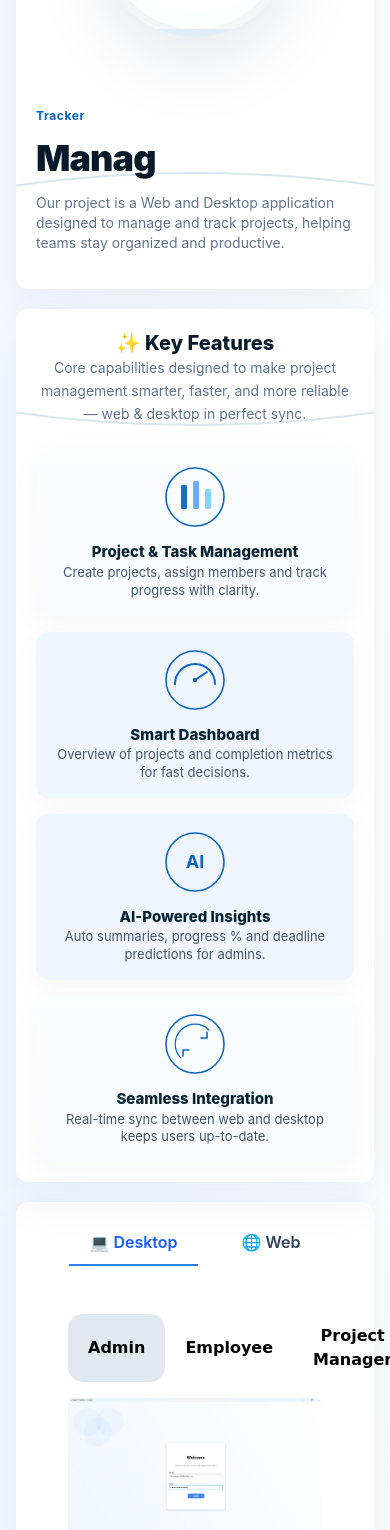
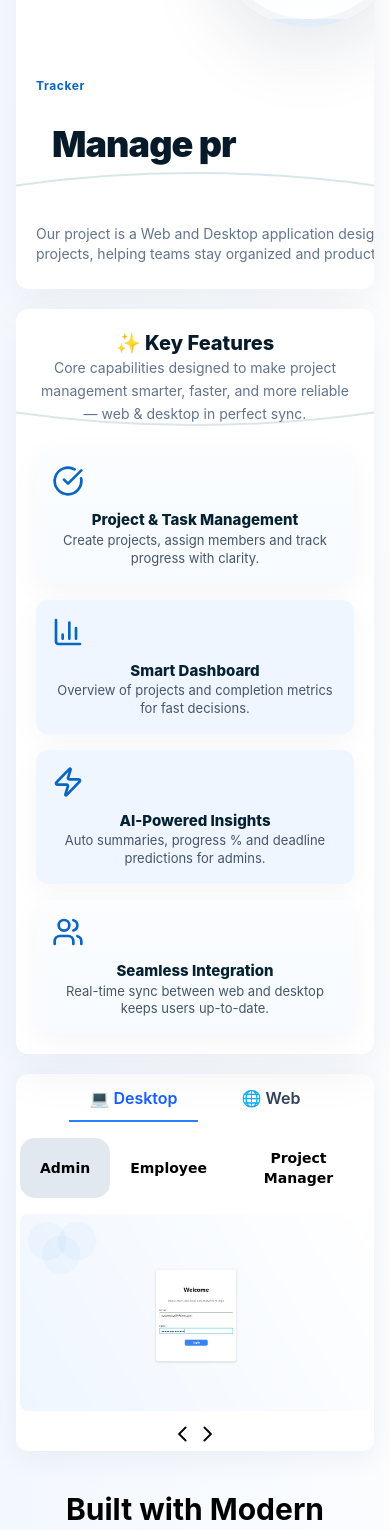
Before and after one commit to AALRUMAIH/project-tracker-fe, a Vue app: page / in a window 390 px wide. Shown: the part 283-1813 px from the top of the page. Built offline with nearby package versions, Linux system fonts and the light colour scheme; no server answers.

Commit message:
update for the landing page

```diff
--- a/src/components/Footer.vue
+++ b/src/components/Footer.vue
@@ -25,7 +25,7 @@
           <!-- Top row -->
           <div class="flex items-center  gap-2 sm:gap-3">
             <div
-              class="w-10 h-10 sm:w-12 sm:h-12 rounded-xl grid place-items-center text-sm font-bold text-white
+              class="w-10 h-10 sm:w-12 sm:h-12 rounded-xl grid place-items-center text-sm  font-bold text-white
                      bg-gradient-to-br from-blue-500 to-cyan-500 overflow-hidden"
               :title="m.name"
             >
@@ -39,7 +39,7 @@
             </div>
 
             <div class="min-w-0">
-              <h4 class="font-semibold text-slate-900 truncate text-sm sm:text-base">{{ m.name }}</h4>
+              <h4 class="font-semibold text-slate-900  truncate text-xs sm:text-base">{{ m.name }}</h4>
               <p class="text-slate-500 text-[11px] sm:text-xs truncate">{{ m.role }}</p>
             </div>
           </div>
--- a/src/pages/DesktopContent.vue
+++ b/src/pages/DesktopContent.vue
@@ -1,13 +1,13 @@
 <template>
-  <div class="flex flex-col p-8">
+  <div class="flex flex-col p-0 sm:p-10 ">
     <div class="w-full max-w-5xl mx-auto">
       <div class="flex justify-between w-full mb-4">
-        <button   class="sketch-btn red"
+        <button   class="sketch-btn red text-sm sm:text-2xl"
     @click="activeRole = 'admin'; showGallery('admin')"
     :style="activeRole === 'admin' ? activeStyle : {}"
   >Admin</button>
         <button
-    class="sketch-btn blue"
+    class="sketch-btn blue text-sm sm:text-2xl"
     @click="activeRole = 'employee'; showGallery('employee')"
     :style="activeRole === 'employee' ? activeStyle : {}"
   >
@@ -15,7 +15,7 @@
   </button>
 
   <button
-    class="sketch-btn green"
+    class="sketch-btn green text-sm sm:text-2xl"
     @click="activeRole = 'pm'; showGallery('pm')"
     :style="activeRole === 'pm' ? activeStyle : {}"
   >
@@ -23,18 +23,21 @@
   </button>
       </div>
 
-      <div class="flex justify-center items-center w-full ">
+      <div class="flex justify-center items-center w-full  ">
         <div v-if="images.length" >
-          <img :src="images[current]" class="gallery-img w-full  rounded-lg" />
+<img
+  :src="images[current]"
+  class="w-full aspect-[16/9] object-cover rounded-lg"
+/>
           <div class=" mt-3 flex justify-center gap-2  ">
 
 
               <button @click="prev"  >
-                            <i class="pi pi-chevron-left" style="font-size: 2rem"> </i>
+                            <i class="pi pi-chevron-left text-base sm:text-3xl" > </i>
 
               </button>
             <button @click="next"  >
-              <i class="pi pi-chevron-right" style="font-size: 2rem"> </i>
+              <i class="pi pi-chevron-right text-base sm:text-3xl" > </i>
             </button>
           </div>
         </div>
@@ -108,20 +111,13 @@ export default {
   border-radius:15px ;
 }
 
-.gallery {
-  display: flex;
-  flex-direction: column;
-  align-items: center;
-  gap: 12px;
-
+#gallery-img{
+  width: 100%;
+  height: 100%;
 }
 
 
-.gallery-img {
 
-  object-fit: cover;
-
-}
 
 .controls button {
   margin: 0 5px;
--- a/src/pages/Landing.vue
+++ b/src/pages/Landing.vue
@@ -103,8 +103,15 @@
         <!-- Copy -->
         <div class="relative z-10 max-w-3xl flex flex-col gap-3 sm:gap-4 text-left">
           <div class="text-[#0a66c2] font-bold tracking-wider text-xs sm:text-sm">Tracker</div>
-          <h1 class="m-0 p-0 text-4xl sm:text-5xl leading-tight text-[#071a2a] font-black tracking-tight">
+          <h1 class="m-0 sm:p-0 p-4 text-4xl sm:text-5xl leading-tight text-[#071a2a] font-black tracking-tight "
+
+          >
+            <span
+    class="inline-block overflow-hidden"
+    style="min-height: 4rem; min-width: 20ch; text-align:left;"
+  >
             <span ref="typeEl" aria-live="polite" />
+            </span>
             <span class="sr-only">typewriter headline</span>
           </h1>
           <p class="m-0 p-0 text-slate-500 max-w-[780px] text-sm sm:text-base">
@@ -132,44 +139,25 @@
 
         <div class="grid grid-cols-1 sm:grid-cols-2 gap-4 flex-1 w-full">
           <div class="bg-gradient-to-b from-[#fbfdff] to-[#f7fbff] rounded-xl p-4 text-center shadow-[0_8px_30px_rgba(9,30,63,0.04)] space-y-3">
-            <svg width="64" height="64" viewBox="0 0 64 64" class="mx-auto" aria-hidden>
-              <circle cx="32" cy="32" r="29" stroke="#0a66c2" stroke-width="1.6" fill="none"/>
-              <rect x="18" y="20" width="6" height="24" rx="1.5" fill="#0a66c2" opacity="0.95"/>
-              <rect x="30" y="16" width="6" height="28" rx="1.5" fill="#60a5fa" opacity="0.95"/>
-              <rect x="42" y="24" width="6" height="20" rx="1.5" fill="#7dd3fc" opacity="0.95"/>
-            </svg>
+           <svg xmlns="http://www.w3.org/2000/svg" width="24" height="24" viewBox="0 0 24 24" fill="none" stroke="#0a66c2" stroke-width="2" stroke-linecap="round" stroke-linejoin="round" class="lucide lucide-circle-check-big h-8 w-8 text-primary" data-lov-id="src/pages/Index.tsx:135:20" data-lov-name="feature.icon" data-component-path="src/pages/Index.tsx" data-component-line="135" data-component-file="Index.tsx" data-component-name="feature.icon" data-component-content="%7B%22className%22%3A%22h-8%20w-8%20text-primary%22%7D"><path d="M21.801 10A10 10 0 1 1 17 3.335"></path><path d="m9 11 3 3L22 4"></path></svg>
             <h3 class="m-0 text-[15px] text-[#052233] font-extrabold">Project &amp; Task Management</h3>
             <p class="m-0 text-slate-600 text-[13px] leading-snug">Create projects, assign members and track progress with clarity.</p>
           </div>
 
           <div class="rounded-xl p-4 text-center shadow-[0_8px_30px_rgba(9,30,63,0.04)] space-y-3 bg-blue-50">
-            <svg width="64" height="64" viewBox="0 0 64 64" class="mx-auto" aria-hidden>
-              <circle cx="32" cy="32" r="29" stroke="#0a66c2" stroke-width="1.6" fill="none"/>
-              <path d="M12 36 A20 20 0 0 1 52 36" stroke="#0a66c2" stroke-width="2" stroke-linecap="round" fill="none"/>
-              <path d="M32 32 L44 24" stroke="#0a66c2" stroke-width="2" stroke-linecap="round" />
-              <circle cx="32" cy="32" r="2.2" fill="#0a66c2"/>
-            </svg>
+         <svg xmlns="http://www.w3.org/2000/svg" width="24" height="24" viewBox="0 0 24 24" fill="none" stroke="#0a66c2" stroke-width="2" stroke-linecap="round" stroke-linejoin="round" class="lucide lucide-chart-column h-8 w-8 text-primary" data-lov-id="src/pages/Index.tsx:135:20" data-lov-name="feature.icon" data-component-path="src/pages/Index.tsx" data-component-line="135" data-component-file="Index.tsx" data-component-name="feature.icon" data-component-content="%7B%22className%22%3A%22h-8%20w-8%20text-primary%22%7D"><path d="M3 3v16a2 2 0 0 0 2 2h16"></path><path d="M18 17V9"></path><path d="M13 17V5"></path><path d="M8 17v-3"></path></svg>
             <h3 class="m-0 text-[15px] text-[#052233] font-extrabold">Smart Dashboard</h3>
             <p class="m-0 text-slate-600 text-[13px] leading-snug">Overview of projects and completion metrics for fast decisions.</p>
           </div>
 
           <div class="rounded-xl p-4 text-center shadow-[0_8px_30px_rgba(9,30,63,0.04)] space-y-3 bg-blue-50">
-            <svg width="64" height="64" viewBox="0 0 64 64" class="mx-auto" aria-hidden>
-              <circle cx="32" cy="32" r="29" stroke="#0a66c2" stroke-width="1.6" fill="none"/>
-              <text x="32" y="38" text-anchor="middle" font-size="18" font-weight="700" fill="#0a66c2"
-                    font-family="Inter, system-ui, -apple-system, 'Segoe UI', Roboto, Arial">AI</text>
-            </svg>
+            <svg xmlns="http://www.w3.org/2000/svg" width="24" height="24" viewBox="0 0 24 24" fill="none" stroke="#0a66c2" stroke-width="2" stroke-linecap="round" stroke-linejoin="round" class="lucide lucide-zap h-8 w-8 text-primary" data-lov-id="src/pages/Index.tsx:135:20" data-lov-name="feature.icon" data-component-path="src/pages/Index.tsx" data-component-line="135" data-component-file="Index.tsx" data-component-name="feature.icon" data-component-content="%7B%22className%22%3A%22h-8%20w-8%20text-primary%22%7D"><path d="M4 14a1 1 0 0 1-.78-1.63l9.9-10.2a.5.5 0 0 1 .86.46l-1.92 6.02A1 1 0 0 0 13 10h7a1 1 0 0 1 .78 1.63l-9.9 10.2a.5.5 0 0 1-.86-.46l1.92-6.02A1 1 0 0 0 11 14z"></path></svg>
             <h3 class="m-0 text-[15px] text-[#052233] font-extrabold">AI-Powered Insights</h3>
             <p class="m-0 text-slate-600 text-[13px] leading-snug">Auto summaries, progress % and deadline predictions for admins.</p>
           </div>
 
           <div class="bg-gradient-to-b from-[#fbfdff] to-[#f7fbff] rounded-xl p-4 text-center shadow-[0_8px_30px_rgba(9,30,63,0.04)] space-y-3">
-            <svg width="64" height="64" viewBox="0 0 64 64" class="mx-auto" aria-hidden>
-              <circle cx="32" cy="32" r="29" stroke="#0a66c2" stroke-width="1.6" fill="none"/>
-              <path d="M44 20v6h-6" stroke="#0a66c2" stroke-width="1.6" stroke-linecap="round" stroke-linejoin="round" fill="none"/>
-              <path d="M20 44v-6h6" stroke="#0a66c2" stroke-width="1.6" stroke-linecap="round" stroke-linejoin="round" fill="none"/>
-              <path d="M46 18 A18 18 0 0 0 18 46" stroke="#0a66c2" stroke-width="1.2" fill="none" stroke-linecap="round"/>
-            </svg>
+           <svg xmlns="http://www.w3.org/2000/svg" width="24" height="24" viewBox="0 0 24 24" fill="none" stroke="#0a66c2" stroke-width="2" stroke-linecap="round" stroke-linejoin="round" class="lucide lucide-users h-8 w-8 text-primary" data-lov-id="src/pages/Index.tsx:135:20" data-lov-name="feature.icon" data-component-path="src/pages/Index.tsx" data-component-line="135" data-component-file="Index.tsx" data-component-name="feature.icon" data-component-content="%7B%22className%22%3A%22h-8%20w-8%20text-primary%22%7D"><path d="M16 21v-2a4 4 0 0 0-4-4H6a4 4 0 0 0-4 4v2"></path><circle cx="9" cy="7" r="4"></circle><path d="M22 21v-2a4 4 0 0 0-3-3.87"></path><path d="M16 3.13a4 4 0 0 1 0 7.75"></path></svg>
             <h3 class="m-0 text-[15px] text-[#052233] font-extrabold">Seamless Integration</h3>
             <p class="m-0 text-slate-600 text-[13px] leading-snug">Real-time sync between web and desktop keeps users up-to-date.</p>
           </div>
@@ -177,7 +165,7 @@
       </section>
 
       <!-- Tour -->
-      <section id="section3" class="rounded-xl bg-white shadow-[0_8px_30px_rgba(16,42,67,0.06)] p-5 ">
+      <section id="section3" class="rounded-xl bg-white shadow-[0_8px_30px_rgba(16,42,67,0.06)] p-1 ">
         <div class="flex gap-6 justify-center mb-5  ">
           <button
             @click="activeTab = 'desktop'"
@@ -206,9 +194,11 @@
           </div>
         </transition>
       </section>
-
+        <section>
+        <sectiontech/>
+        </section>
       <!-- Footer -->
-      <TeamFooter :members="team" class="mt-0" />
+      <TeamFooter :members="team" class="mt-0 text-amber-950 " />
     </main>
   </div>
 </template>
@@ -223,6 +213,7 @@ const sec1  = new URL('../assets/section1.png', import.meta.url).href
 import DesktopContent from '../pages/DesktopContent.vue'
 import WebContent     from '../pages/WebContent.vue'
 import TeamFooter     from '../components/Footer.vue'
+import sectiontech from './sectiontech.vue'
 
 /* --- Nav state --- */
 const navRef = ref(null)
@@ -296,18 +287,18 @@ const activeTab = ref('desktop')
 
 /* --- Team (footer) --- */
 const team = [
-  { name: 'Abdulmajeed Alromaih', role: 'Full-Stack Engineer', linkedin: 'https://www.linkedin.com/in/abdulmajeed-alromaih-054891297/', github: 'https://github.com/your-handle' },
-  { name: 'Fahad Alqahtani', role: 'Full-Stack Engineer', linkedin: 'https://www.linkedin.com/in/fahd-alghtani246/', github: 'https://github.com/teammate2' },
-  { name: 'Abdullah Alzubaidi', role: 'Full-Stack Engineer',  linkedin: 'https://www.linkedin.com/in/abdullah-alzubaidii?utm_source=share&utm_campaign=share_via&utm_content=profile&utm_medium=ios_app', github: 'https://github.com/teammate3' },
-  { name: 'Ali Almutiri', role: 'UI/UX Designer',    linkedin: 'https://www.linkedin.com/in/teammate4', github: 'https://github.com/teammate4' }
+  { name: 'Abdulmajeed Alromaih', role: 'Full-Stack Engineer', linkedin: 'https://www.linkedin.com/in/abdulmajeed-alromaih-054891297/', github: 'https://github.com/AALRUMAIH' },
+  { name: 'Fahad Alqahtani', role: 'Full-Stack Engineer', linkedin: 'https://www.linkedin.com/in/fahd-alghtani246/', github: 'https://github.com/fahadalghtni' },
+  { name: 'Abdullah Alzubaidi', role: 'Full-Stack Engineer',  linkedin: 'https://www.linkedin.com/in/abdullah-alzubaidii?utm_source=share&utm_campaign=share_via&utm_content=profile&utm_medium=ios_app', github: 'https://github.com/AbdullahAli1999' },
+  { name: 'Ali Almutiri', role: 'Full-Stack Engineer',    linkedin: 'https://www.linkedin.com/in/ali-almutairi-971590277/', github: 'https://github.com/Aliz1010' }
 ]
 
 /* --- Typewriter (loop + cleanup) --- */
 const typeEl = ref(null)
 const phrases = [
   'Our project',
-  'Manage & track projects',
-  'Stay organized and productive'
+  'Stay organized ',
+  'Manage projects'
 ]
 let twIdx = 0, charIdx = 0, typing, pauseTm
 
@@ -339,13 +330,6 @@ function startTyping() {
 
 onMounted(() => { startTyping() })
 </script>
+<style scoped>
 
-<style scoped>
-/* Section content transitions for tab switch */
-.fade-slide-enter-active,
-.fade-slide-leave-active { transition: all 0.35s ease; }
-.fade-slide-enter-from { opacity: 0; transform: translateY(10px); }
-.fade-slide-enter-to   { opacity: 1; transform: translateY(0); }
-.fade-slide-leave-from { opacity: 1; transform: translateY(0); }
-.fade-slide-leave-to   { opacity: 0; transform: translateY(-10px); }
 </style>
--- a/src/pages/WebContent.vue
+++ b/src/pages/WebContent.vue
@@ -1,15 +1,15 @@
 <template>
-  <div class="flex flex-col p-10">
+  <div class="flex flex-col p-0 sm:p-10  ">
     <div class="w-full max-w-5xl mx-auto
  ">
       <div class="flex justify-between w-full mb-4">
-        <button   class="sketch-btn red"
+        <button   class="sketch-btn red text-sm sm:text-2xl"
     @click="activeRole = 'admin'; showGallery('admin')"
     :style="activeRole === 'admin' ? activeStyle : {}"
   >Admin</button>
 
         <button
-    class="sketch-btn blue"
+    class="sketch-btn blue text-sm sm:text-2xl"
     @click="activeRole = 'employee'; showGallery('employee')"
     :style="activeRole === 'employee' ? activeStyle : {}"
   >
@@ -17,7 +17,7 @@
   </button>
 
   <button
-    class="sketch-btn green"
+    class="sketch-btn green text-sm sm:text-2xl"
     @click="activeRole = 'pm'; showGallery('pm')"
     :style="activeRole === 'pm' ? activeStyle : {}"
   >
@@ -25,16 +25,19 @@
   </button>
       </div>
 
-      <div class="flex justify-center items-center w-full">
+      <div class="flex justify-center items-center w-full  ">
         <div v-if="images.length" >
-          <img :src="images[current]" class="gallery-img w-full rounded-lg" />
-          <div class=" mt-3 flex justify-center">
+<img
+  :src="images[current]"
+  class="w-full aspect-[16/9] object-cover rounded-lg"
+/>
+          <div class=" mt-3 flex justify-center gap-2">
             <button @click="prev">
-            <i class="pi pi-chevron-left" style="font-size: 1.5rem"> </i>
+            <i class="pi pi-chevron-left text-base sm:text-3xl"> </i>
 
             </button>
             <button @click="next">
-            <i class="pi pi-chevron-right" style="font-size: 1.5rem"> </i>
+            <i class="pi pi-chevron-right text-base sm:text-3xl " > </i>
 
             </button>
           </div>
@@ -113,13 +116,9 @@ export default {
   border-radius:15px ;
 }
 
-.gallery {
-  display: flex;
-  flex-direction: column;
-  align-items: center;
-  gap: 12px;
-  width: 50%;
-
+#gallery-img{
+  width: 100%;
+  height: 100%;
 }
 
 
--- /dev/null
+++ b/src/pages/sectiontech.vue
@@ -0,0 +1,84 @@
+<template>
+    <div class=" text-center max-w-2xl mx-auto p-5 ">
+        <h1 class="font-bold text-3xl">Built with Modern <span class="text-blue-500">Technologies</span> </h1>
+        <p class="text-gray mt-2">Our project leverages cutting-edge technologies to deliver exceptional performance, scalability, and user experience across web and desktop platforms.</p>
+   </div>
+  <div class="flex flex-wrap justify-center items-stretch gap-6 w-full p-5">
+    <div
+      v-for="section in sections"
+      :key="section.title"
+      class="flex flex-col hover:shadow-2xl rounded-2xl p-6 sm:w-[350px] w-[400px] bg-white sm:flex-1"
+    >
+      <div class="text-center mb-6">
+        <h1 class="text-lg font-bold hover:text-blue-500">{{ section.title }}</h1>
+        <p class="text-sm text-gray-600">{{ section.subtitle }}</p>
+      </div>
+
+      <div class="flex flex-col gap-6">
+        <div v-for="item in section.items" :key="item.name" class="space-y-2">
+          <div class="flex justify-between items-center">
+            <div class="flex items-center gap-2">
+              <span>{{ item.icon }}</span>
+              <h1 class="font-semibold">{{ item.name }}</h1>
+            </div>
+            <p
+              class="text-xs px-2 rounded-2xl"
+              :class="item.badgeColor"
+            >
+              {{ item.badge }}
+            </p>
+          </div>
+          <p class="text-sm text-gray-500">{{ item.desc }}</p>
+        </div>
+      </div>
+    </div>
+
+  </div>
+  <div class="flex justify-center items-center sm:p-10">
+
+      <div class=" flex border-2 rounded-2xl border-gray-200 w-fit h-fit p-8 gap-8">
+          <div class="flex flex-col justify-center items-center border-r border-gray-300 pr-6">
+              <h1 class="text-blue-500 text-2xl font-bold ">7+</h1>
+              <p class="text-gray-400 ">Technologies</p>
+            </div>
+            <div class="flex flex-col justify-center items-center border-r border-gray-300 pr-6">
+                <h1 class="text-blue-500 text-2xl font-bold ">2</h1>
+                <p class="text-gray-400">Platforms</p>
+            </div>
+            <div class="flex flex-col justify-center items-center ">
+                <h1 class="text-blue-500 text-2xl font-bold">100%</h1>
+                <p class="text-gray-400">Scalable</p>
+            </div>
+        </div>
+    </div>
+</template>
+
+<script setup>
+const sections = [
+  {
+    title: "Frontend",
+    subtitle: "Modern, responsive user interfaces",
+    items: [
+      { icon: "⚡", name: "Vue.js", badge: "Frontend", badgeColor: "bg-teal-100", desc: "Progressive JavaScript framework for building user interfaces" },
+      { icon: "🎨", name: "Tailwind CSS", badge: "Frontend", badgeColor: "bg-teal-100", desc: "Utility-first CSS framework for rapid UI development" },
+      { icon: "☕", name: "JavaFX", badge: "Frontend", badgeColor: "bg-teal-100", desc: "Rich desktop application development platform" }
+    ]
+  },
+  {
+    title: "Backend & Database",
+    subtitle: "Robust server-side solutions and data management",
+    items: [
+      { icon: "🍃", name: "Spring Boot", badge: "Backend", badgeColor: "bg-orange-100", desc: "Enterprise-grade Java framework for microservices" },
+      { icon: "🐘", name: "PostgreSQL", badge: "Database", badgeColor: "bg-orange-100", desc: "Advanced open-source relational database system" }
+    ]
+  },
+  {
+    title: "Cloud & Deployment",
+    subtitle: "Scalable hosting and deployment infrastructure",
+    items: [
+      { icon: "☁️", name: "AWS", badge: "Cloud", badgeColor: "bg-blue-100", desc: "Comprehensive cloud computing platform and services" },
+      { icon: "🚀", name: "Netlify", badge: "Cloud", badgeColor: "bg-blue-100", desc: "Modern web development platform for frontend deployment" }
+    ]
+  }
+]
+</script>
```
